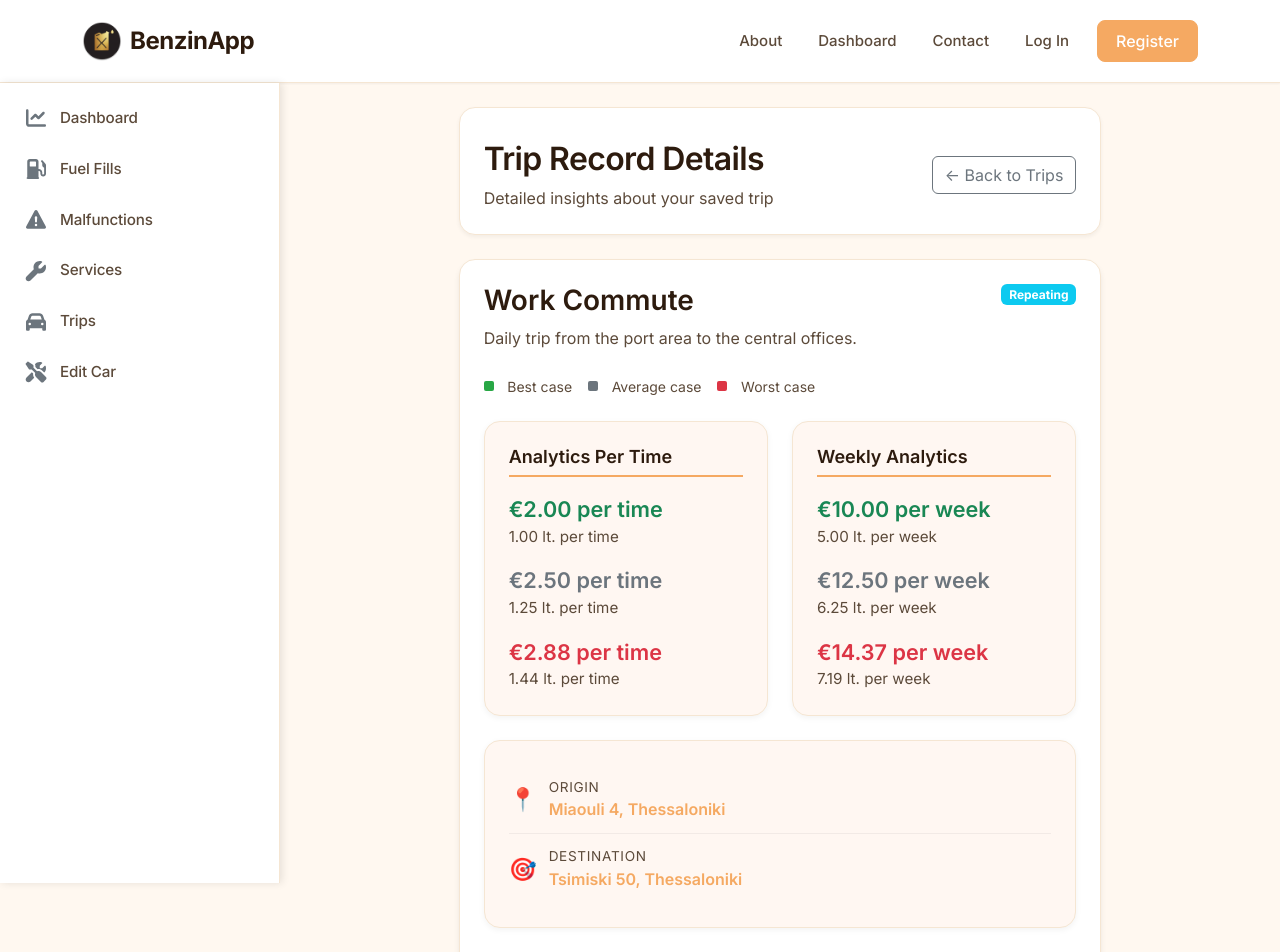
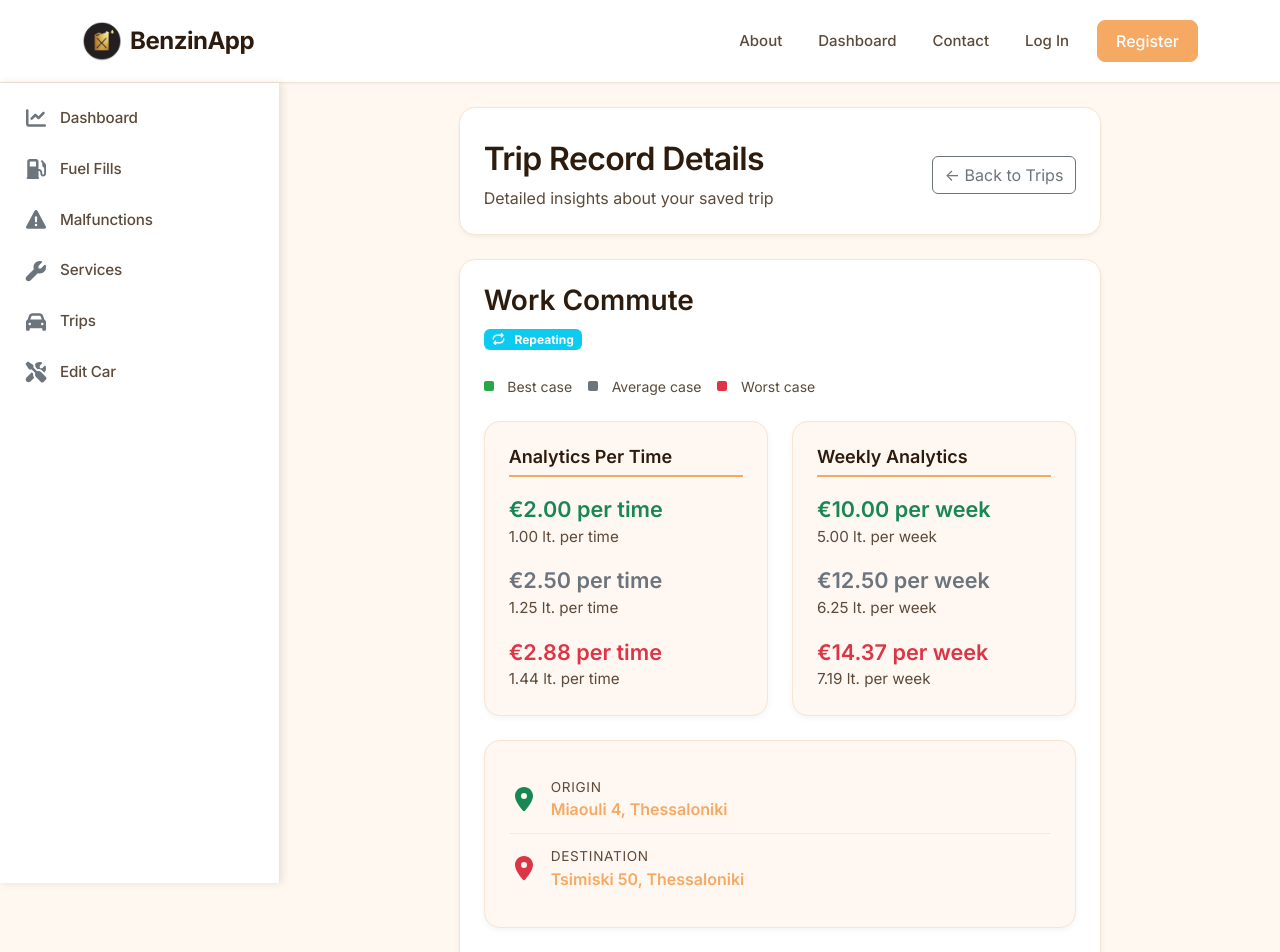
Before and after one commit to GeorgeMC2610/BenzinApp-Front-End, a React (Vite) app: page /trip/1 in a window 1280 px wide. Shown: the top 952 px of the page. Built offline with nearby package versions, Linux system fonts and the light colour scheme.

Commit message:
removed emoji and replaced description with badge

```diff
--- a/src/components/SpecificTripRecord.jsx
+++ b/src/components/SpecificTripRecord.jsx
@@ -4,6 +4,9 @@ import { useParams, useNavigate, Link } from 'react-router-dom';
 import DrawerMenu from './DrawerMenu';
 import ConfirmModal from './ConfirmModal';
 import LocationMapModal from './LocationMapModal';
+import { FontAwesomeIcon } from '@fortawesome/react-fontawesome';
+import { faLocationDot, faRepeat } from '@fortawesome/free-solid-svg-icons';
+import { faLongArrowAltRight } from '@fortawesome/free-solid-svg-icons/faLongArrowAltRight';
 
 const MAX_DESCRIPTION_LENGTH = 150;
 const FUEL_PRICE_PER_LITER = 2.0;
@@ -212,10 +215,6 @@ function SpecificTripRecord() {
   const createdDate = new Date(trip.createdDate);
   const lastCompletedDate = trip.lastCompleted ? new Date(trip.lastCompleted) : null;
   const today = new Date();
-  const daysSinceCreated = Math.max(
-    Math.round((today.getTime() - createdDate.getTime()) / (1000 * 60 * 60 * 24)),
-    0
-  );
   const daysSinceLastCompleted = lastCompletedDate
     ? Math.max(
         Math.round((today.getTime() - lastCompletedDate.getTime()) / (1000 * 60 * 60 * 24)),
@@ -277,29 +276,13 @@ function SpecificTripRecord() {
                     <div className="title-description-section mb-4">
                       <div className="d-flex justify-content-between align-items-start mb-2">
                         <h2 className="record-title mb-0">{trip.name}</h2>
-                        <Badge bg={isRepeating ? 'info' : 'secondary'} className="ms-2">
+
+                      </div>
+                      <div className="record-description">
+                        <Badge bg={isRepeating ? 'info' : 'secondary'}>
+                          <FontAwesomeIcon icon={isRepeating ? faRepeat : faLongArrowAltRight} className='me-2' />
                           {trip.type}
                         </Badge>
-                      </div>
-                      <div className="record-description">
-                        {trip.description && (
-                          <>
-                            <p className="mb-0">
-                              {showFullDescription || trip.description.length <= MAX_DESCRIPTION_LENGTH
-                                ? trip.description
-                                : `${trip.description.substring(0, MAX_DESCRIPTION_LENGTH)}...`}
-                            </p>
-                            {trip.description.length > MAX_DESCRIPTION_LENGTH && (
-                              <Button
-                                variant="link"
-                                className="p-0 mt-2 text-decoration-none"
-                                onClick={() => setShowFullDescription(!showFullDescription)}
-                              >
-                                {showFullDescription ? 'Show less' : 'Show more'}
-                              </Button>
-                            )}
-                          </>
-                        )}
                       </div>
                     </div>
 
@@ -356,7 +339,7 @@ function SpecificTripRecord() {
                     <Card className="route-card mt-4">
                       <Card.Body className="p-4">
                         <div className="route-row">
-                          <span className="route-icon">📍</span>
+                          <FontAwesomeIcon icon={faLocationDot} size='xl' className='text-success' />
                           <div>
                             <p className="route-label mb-0">Origin</p>
                             <button
@@ -371,7 +354,7 @@ function SpecificTripRecord() {
                           </div>
                         </div>
                         <div className="route-row">
-                          <span className="route-icon">🎯</span>
+                          <FontAwesomeIcon icon={faLocationDot} size='xl' className='text-danger' />
                           <div>
                             <p className="route-label mb-0">Destination</p>
                             <button
```
